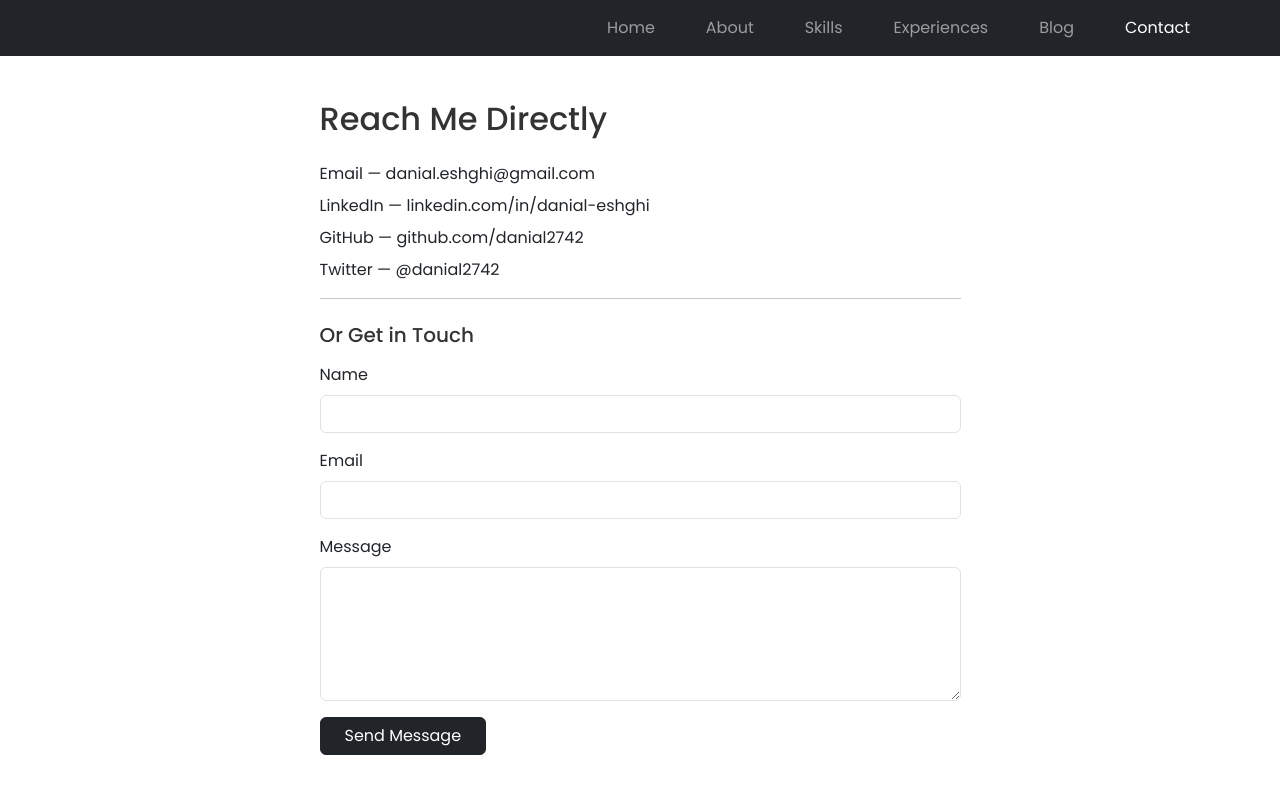
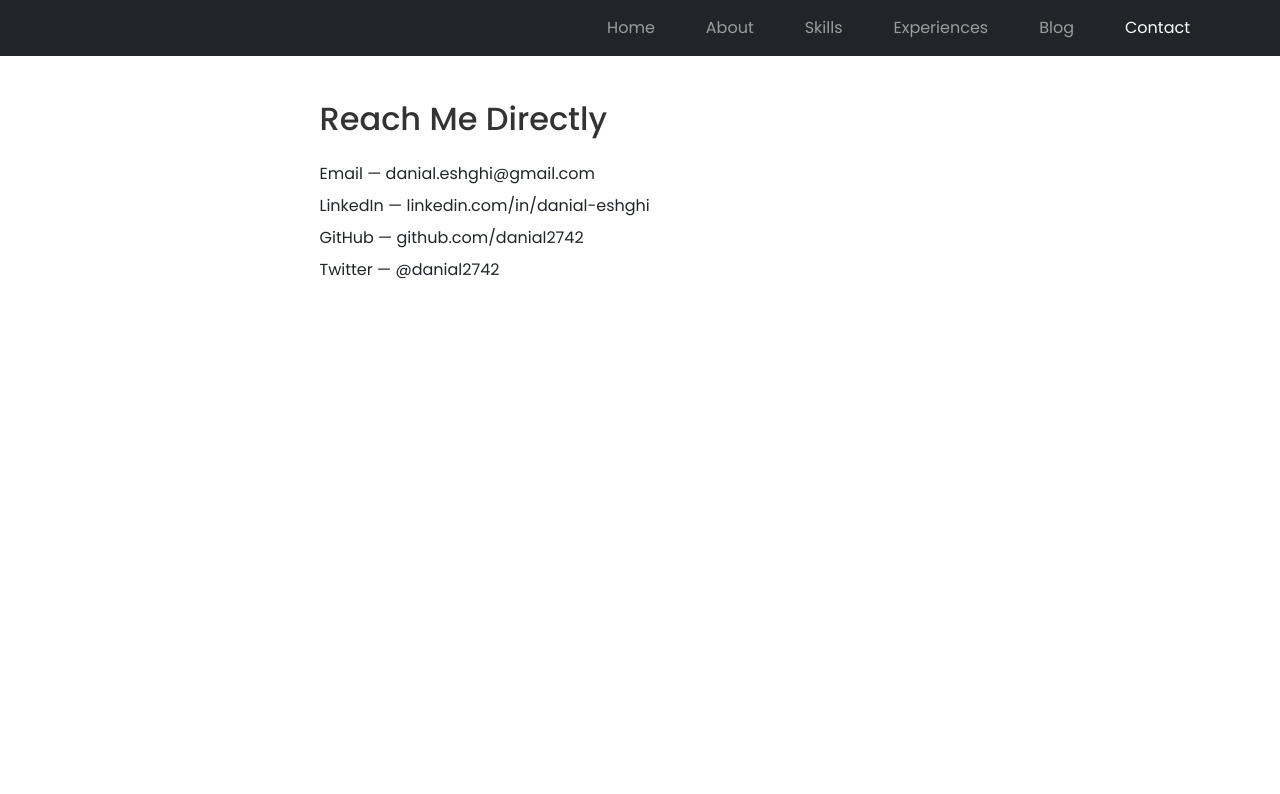
Before and after one commit to danial2742/danial2742.github.io, a Jekyll site: the page built from contact.html, in a window 1280 px wide. Shown: the top 794 px of the page. Built offline with Jekyll 4.4.1, drawn with Linux system fonts in a browser that asks for light colours; some web fonts are replaced.

Commit message:
Change Contact Page

```diff
--- a/contact.html
+++ b/contact.html
@@ -30,7 +30,7 @@ layout: default
                 </li>
             </ul>
 
-            <hr class="mb-4">
+            <!-- <hr class="mb-4">
 
             <h5 class="mb-3">Or Get in Touch</h5>
             <form action="https://formspree.io/f/YOUR_FORM_ID" method="POST" class="mb-5">
@@ -47,7 +47,7 @@ layout: default
                     <textarea class="form-control" id="message" name="message" rows="5" required></textarea>
                 </div>
                 <button type="submit" class="btn btn-dark px-4">Send Message</button>
-            </form>
+            </form> -->
         </div>
     </div>
 </div>
```
